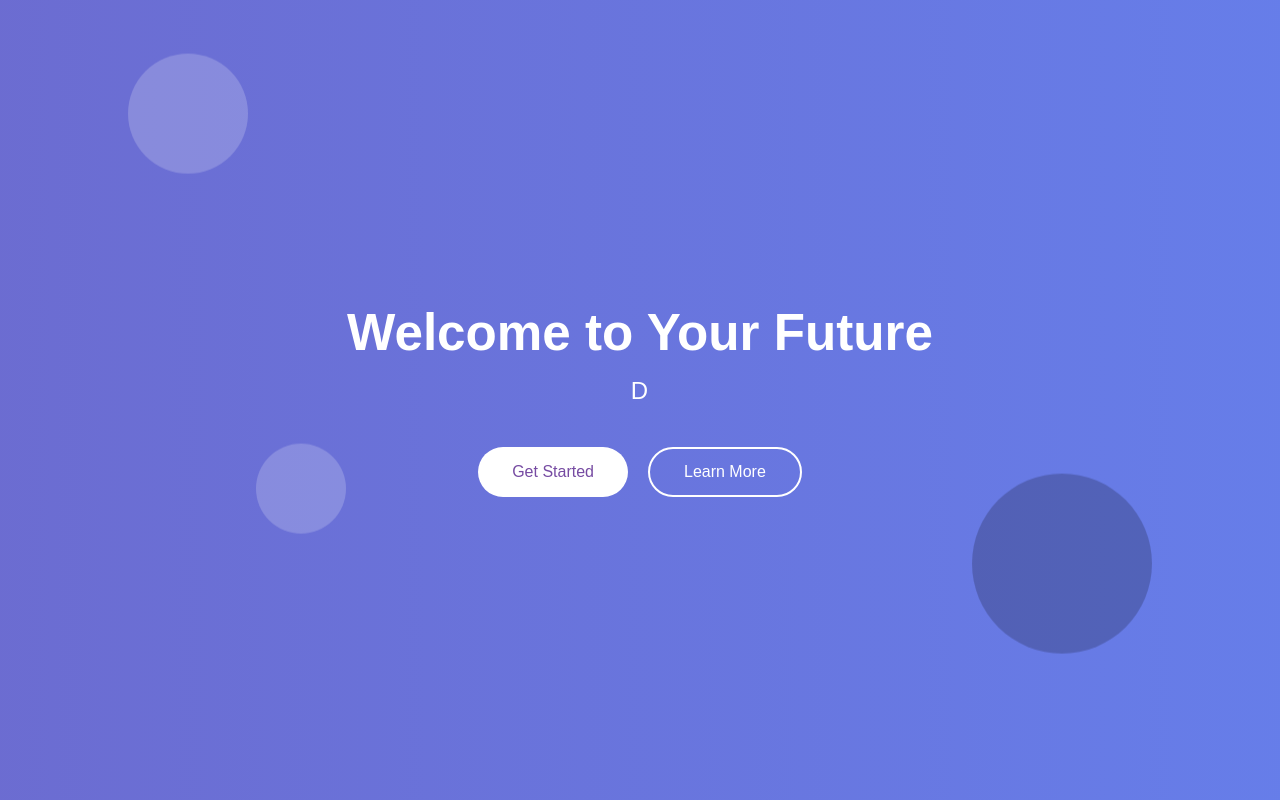
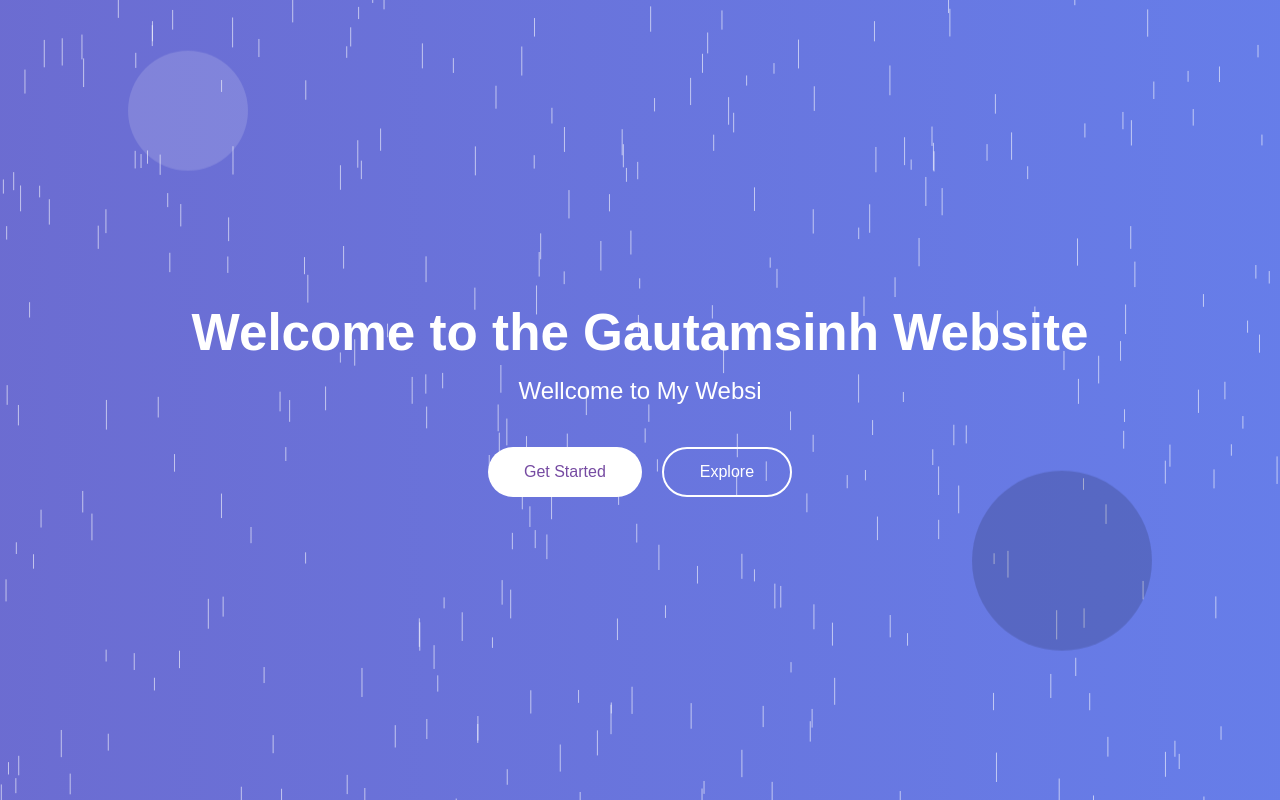
Before and after one commit to gautamgit676/django_frontend, a Django app: page / in a window 1280 px wide. Run offline with Django 5.2, Linux system fonts and the light colour scheme.

Commit message:
add main frontweb

```diff
--- a/app/templates/main.html
+++ b/app/templates/main.html
@@ -3,10 +3,9 @@
 <head>
 <meta charset="UTF-8">
 <meta name="viewport" content="width=device-width, initial-scale=1.0">
-<title>Welcome | Professional Page</title>
+<title>Animated Welcome Page</title>
 
 <style>
-/* RESET */
 * {
     margin: 0;
     padding: 0;
@@ -14,7 +13,6 @@
     font-family: 'Poppins', sans-serif;
 }
 
-/* BACKGROUND */
 body {
     height: 100vh;
     background: linear-gradient(270deg, #667eea, #764ba2, #6b8cff);
@@ -24,19 +22,28 @@
     color: #fff;
 }
 
-/* GRADIENT ANIMATION */
 @keyframes gradientBG {
     0% { background-position: 0% 50%; }
     50% { background-position: 100% 50%; }
     100% { background-position: 0% 50%; }
 }
 
+/* CANVAS */
+canvas {
+    position: fixed;
+    top: 0;
+    left: 0;
+    pointer-events: none;
+    z-index: 0;
+}
+
 /* FLOATING SHAPES */
 .shape {
     position: absolute;
     border-radius: 50%;
-    opacity: 0.2;
-    animation: float 20s linear infinite;
+    opacity: 0.15;
+    animation: float 18s linear infinite;
+    z-index: 1;
 }
 
 .shape.one {
@@ -55,18 +62,10 @@
     right: 10%;
 }
 
-.shape.three {
-    width: 90px;
-    height: 90px;
-    background: #fff;
-    bottom: 30%;
-    left: 20%;
-}
-
 @keyframes float {
-    0% { transform: translateY(0px); }
+    0% { transform: translateY(0); }
     50% { transform: translateY(-40px); }
-    100% { transform: translateY(0px); }
+    100% { transform: translateY(0); }
 }
 
 /* CENTER CONTENT */
@@ -77,7 +76,7 @@
     align-items: center;
     text-align: center;
     position: relative;
-    z-index: 1;
+    z-index: 2;
 }
 
 .content {
@@ -85,11 +84,10 @@
 }
 
 @keyframes fadeIn {
-    from { opacity: 0; transform: translateY(30px); }
+    from { opacity: 0; transform: translateY(40px); }
     to { opacity: 1; transform: translateY(0); }
 }
 
-/* TEXT */
 h1 {
     font-size: 3.2rem;
     margin-bottom: 15px;
@@ -99,10 +97,8 @@
     font-size: 1.5rem;
     height: 40px;
     margin-bottom: 30px;
-    letter-spacing: 1px;
 }
 
-/* BUTTONS */
 .buttons {
     display: flex;
     justify-content: center;
@@ -110,7 +106,7 @@
 }
 
 .btn {
-    padding: 14px 34px;
+    padding: 14px 36px;
     border-radius: 50px;
     border: none;
     font-size: 1rem;
@@ -130,64 +126,52 @@
 }
 
 .btn:hover {
-    transform: translateY(-5px) scale(1.05);
-    box-shadow: 0 15px 30px rgba(0,0,0,0.3);
+    transform: translateY(-6px) scale(1.05);
+    box-shadow: 0 20px 40px rgba(0,0,0,0.35);
 }
 
-/* RESPONSIVE */
 @media(max-width: 768px) {
-    h1 {
-        font-size: 2.4rem;
-    }
-    .typing {
-        font-size: 1.2rem;
-    }
+    h1 { font-size: 2.3rem; }
+    .typing { font-size: 1.2rem; }
 }
 </style>
 </head>
 
 <body>
 
-<!-- FLOATING SHAPES -->
+<canvas id="rain"></canvas>
+
 <div class="shape one"></div>
 <div class="shape two"></div>
-<div class="shape three"></div>
 
-<!-- MAIN CONTENT -->
 <div class="container">
     <div class="content">
-        <h1>Welcome to Your Future</h1>
+        <h1>Welcome to the Gautamsinh Website </h1>
         <div class="typing" id="typing"></div>
         <div class="buttons">
             <button class="btn primary">Get Started</button>
-            <button class="btn secondary">Learn More</button>
+            <button class="btn secondary">Explore</button>
         </div>
     </div>
 </div>
 
 <script>
-/* TYPING EFFECT */
+/* =======================
+   TYPING EFFECT
+======================= */
 const texts = [
-    "Professional. Modern. Animated.",
-    "Build Stunning Web Experiences.",
-    "Designed For Success."
+    "Rajput Gautamsinh Natvarsinh",
+    "Wellcome to My Website",
+    "Rajput Gautamsinh"
 ];
 
-let count = 0;
-let index = 0;
-let currentText = '';
-let letter = '';
+let count = 0, index = 0;
 
 (function type() {
-    if (count === texts.length) {
-        count = 0;
-    }
-    currentText = texts[count];
-    letter = currentText.slice(0, ++index);
-
-    document.getElementById('typing').textContent = letter;
-
-    if (letter.length === currentText.length) {
+    if (count === texts.length) count = 0;
+    const text = texts[count];
+    document.getElementById("typing").textContent = text.slice(0, ++index);
+    if (index === text.length) {
         setTimeout(() => {
             index = 0;
             count++;
@@ -195,6 +179,81 @@
     }
     setTimeout(type, 100);
 })();
+
+/* =======================
+   RAIN ANIMATION
+======================= */
+const canvas = document.getElementById("rain");
+const ctx = canvas.getContext("2d");
+
+let w = canvas.width = window.innerWidth;
+let h = canvas.height = window.innerHeight;
+
+window.addEventListener("resize", () => {
+    w = canvas.width = window.innerWidth;
+    h = canvas.height = window.innerHeight;
+});
+
+let drops = [];
+const maxDrops = 300;
+
+class Drop {
+    constructor(x, y, speed) {
+        this.x = x;
+        this.y = y;
+        this.speed = speed;
+        this.length = Math.random() * 20 + 10;
+    }
+
+    fall() {
+        this.y += this.speed;
+        if (this.y > h) {
+            this.y = -20;
+        }
+    }
+
+    draw() {
+        ctx.beginPath();
+        ctx.strokeStyle = "rgba(255,255,255,0.6)";
+        ctx.lineWidth = 1;
+        ctx.moveTo(this.x, this.y);
+        ctx.lineTo(this.x, this.y + this.length);
+        ctx.stroke();
+    }
+}
+
+/* INITIAL RAIN */
+for (let i = 0; i < maxDrops; i++) {
+    drops.push(new Drop(
+        Math.random() * w,
+        Math.random() * h,
+        Math.random() * 6 + 4
+    ));
+}
+
+/* MOUSE INTERACTION */
+window.addEventListener("mousemove", e => {
+    for (let i = 0; i < 5; i++) {
+        drops.push(new Drop(
+            e.clientX + Math.random() * 20 - 10,
+            e.clientY,
+            Math.random() * 8 + 6
+        ));
+    }
+    if (drops.length > 600) drops.splice(0, 50);
+});
+
+/* ANIMATE */
+function animateRain() {
+    ctx.clearRect(0, 0, w, h);
+    drops.forEach(drop => {
+        drop.fall();
+        drop.draw();
+    });
+    requestAnimationFrame(animateRain);
+}
+
+animateRain();
 </script>
 
 </body>
```
